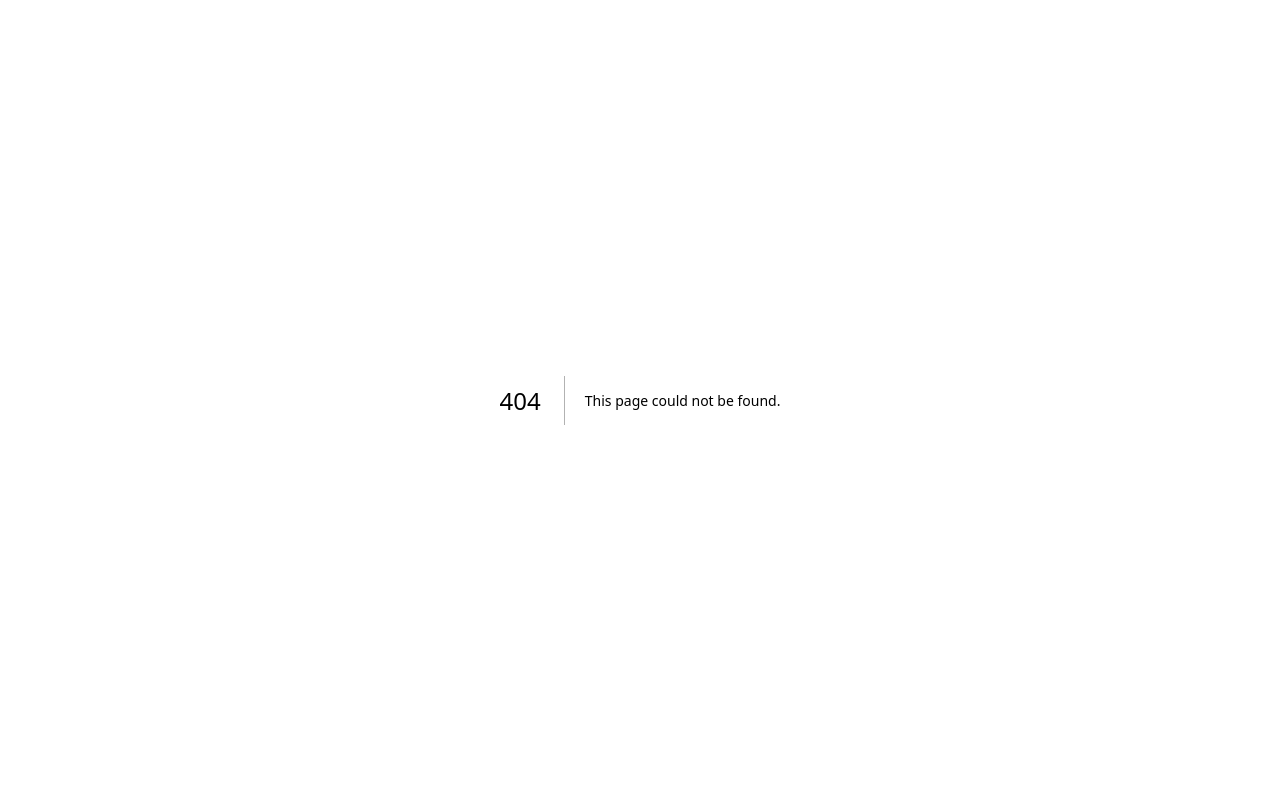
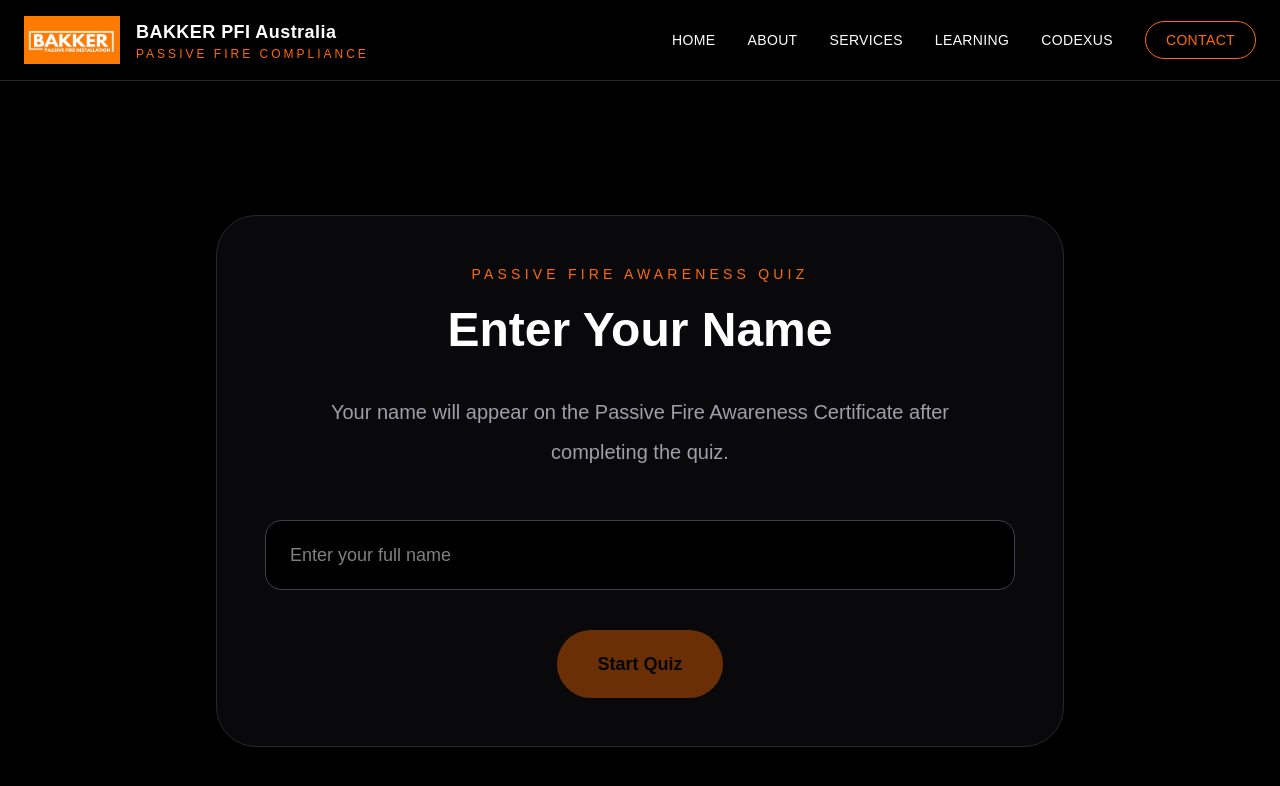
Before and after one commit to bakkerpfi/bpfi-aus, a Next.js app: page /learning/quiz/start in a window 1280 px wide. Before the commit this address had no page. Shown: the top 786 px of the page. Built offline with nearby package versions, Linux system fonts and the light colour scheme.

Commit message:
certificate pdf

```diff
--- a/app/globals.css
+++ b/app/globals.css
@@ -45,3 +45,49 @@ body {
   }
 
 }
+@page {
+  size: A4 portrait;
+  margin: 0;
+}
+
+@media print {
+
+  html,
+  body {
+    width: 210mm;
+    height: 297mm;
+    margin: 0 !important;
+    padding: 0 !important;
+    overflow: hidden !important;
+    background: white !important;
+  }
+
+  body * {
+    visibility: hidden;
+  }
+
+  #certificate,
+  #certificate * {
+    visibility: visible;
+  }
+
+  #certificate {
+    position: absolute;
+    left: 0;
+    top: 0;
+    width: 210mm !important;
+    height: 297mm !important;
+    margin: 0 !important;
+    padding: 18mm !important;
+    border: none !important;
+    border-radius: 0 !important;
+    box-shadow: none !important;
+    overflow: hidden !important;
+    page-break-after: avoid !important;
+  }
+
+  nav,
+  button {
+    display: none !important;
+  }
+}
--- a/app/learning/certificate/page.tsx
+++ b/app/learning/certificate/page.tsx
@@ -55,12 +55,12 @@ function CertificateContent() {
   };
 
   return (
-    <section className="flex min-h-screen flex-col items-center justify-center px-6 py-24">
+    <section className="flex flex-col items-center justify-center px-4 py-10">
 
       <div
         ref={certificateRef}
         id="certificate"
-        className="w-full max-w-5xl rounded-[40px] border border-orange-500 bg-zinc-950 p-12 shadow-2xl"
+        className="mx-auto flex h-[1080px] w-[760px] flex-col justify-between overflow-hidden rounded-[20px] border border-orange-500 bg-zinc-950 p-10 shadow-2xl"
       >
 
         {/* HEADER */}
@@ -95,7 +95,7 @@ function CertificateContent() {
 
           <p className="mx-auto mt-12 max-w-3xl text-xl leading-10 text-zinc-400">
             For successfully completing the
-            BAKKER PFI Pte Ltd Passive Fire Learning Quiz
+            BAKKER PFI Ltd Passive Fire Learning Quiz
             and demonstrating a basic understanding of passive fire protection systems,
             fire compartmentation and compliance principles.
           </p>
@@ -112,7 +112,7 @@ function CertificateContent() {
             </p>
 
             <p className="mt-4 text-2xl font-bold">
-              BAKKER PFI Pte Ltd
+              BAKKER PFI Ltd
             </p>
 
             <p className="mt-2 text-zinc-500">
@@ -127,13 +127,13 @@ function CertificateContent() {
               Learning Centre
             </p>
 
-            <p className="mt-4 text-2xl font-bold">
-              Singapore
-            </p>
+<p className="mt-4 text-2xl font-bold">
+  Sydney, Australia
+</p>
 
-            <p className="mt-2 text-zinc-500">
-              www.bakkerpfi.sg
-            </p>
+<p className="mt-2 text-zinc-500">
+  www.bakkerpfi.com
+</p>
 
           </div>
 
--- a/app/learning/quiz/page.tsx
+++ b/app/learning/quiz/page.tsx
@@ -241,8 +241,8 @@ export default function QuizPage() {
 
           <div className="mt-14">
 
-            <Link
-              href="/learning/quiz/start"
+<Link
+  href="/learning/quiz/start"
               className="rounded-full bg-orange-500 px-10 py-5 text-lg font-semibold text-black transition hover:bg-orange-400"
             >
               Start Quiz
--- /dev/null
+++ b/app/learning/quiz/start/page.tsx
@@ -0,0 +1,230 @@
+"use client";
+
+import { useState } from "react";
+import { useRouter } from "next/navigation";
+import Navbar from "@/components/Navbar";
+
+const questions = [
+  {
+    question:
+      "What is the purpose of passive fire protection?",
+    options: [
+      "To stop all fires instantly",
+      "To slow the spread of fire and smoke",
+      "To replace sprinklers",
+      "To cool buildings",
+    ],
+    answer:
+      "To slow the spread of fire and smoke",
+  },
+  {
+    question:
+      "What happens when a service penetrates a fire-rated wall?",
+    options: [
+      "Nothing is required",
+      "It must be fire stopped",
+      "It can remain open",
+      "Only paint is required",
+    ],
+    answer:
+      "It must be fire stopped",
+  },
+  {
+    question:
+      "What is a fire door designed to do?",
+    options: [
+      "Stay open permanently",
+      "Improve ventilation",
+      "Maintain compartmentation",
+      "Replace smoke alarms",
+    ],
+    answer:
+      "Maintain compartmentation",
+  },
+  {
+    question:
+      "What is one common passive fire defect?",
+    options: [
+      "Clean windows",
+      "Unsealed penetrations",
+      "Paint colour",
+      "Carpet tiles",
+    ],
+    answer:
+      "Unsealed penetrations",
+  },
+  {
+    question:
+      "Why are smoke seals important on fire doors?",
+    options: [
+      "They improve decoration",
+      "They stop doors rattling",
+      "They help limit smoke spread",
+      "They make doors lighter",
+    ],
+    answer:
+      "They help limit smoke spread",
+  },
+];
+
+export default function QuizStartPage() {
+
+  const router = useRouter();
+
+  const [name, setName] =
+    useState("");
+
+  const [started, setStarted] =
+    useState(false);
+
+  const [currentQuestion, setCurrentQuestion] =
+    useState(0);
+
+  const [score, setScore] =
+    useState(0);
+
+  const [completed, setCompleted] =
+    useState(false);
+
+  const handleAnswer = (
+    selected: string
+  ) => {
+
+    if (
+      selected ===
+      questions[currentQuestion].answer
+    ) {
+      setScore(score + 1);
+    }
+
+    const nextQuestion =
+      currentQuestion + 1;
+
+    if (
+      nextQuestion < questions.length
+    ) {
+      setCurrentQuestion(nextQuestion);
+    } else {
+      setCompleted(true);
+    }
+  };
+
+  return (
+    <main className="min-h-screen bg-black text-white">
+
+      <Navbar />
+
+      <section className="mx-auto flex min-h-screen max-w-4xl items-center justify-center px-6 py-24">
+
+        <div className="w-full rounded-[40px] border border-zinc-800 bg-zinc-950 p-12">
+
+          {!started ? (
+
+            <div className="text-center">
+
+              <p className="mb-4 text-sm uppercase tracking-[0.3em] text-orange-500">
+                Passive Fire Awareness Quiz
+              </p>
+
+              <h1 className="text-5xl font-bold leading-tight">
+                Enter Your Name
+              </h1>
+
+              <p className="mx-auto mt-8 max-w-2xl text-xl leading-10 text-zinc-400">
+                Your name will appear on the Passive Fire Awareness Certificate after completing the quiz.
+              </p>
+
+              <input
+                type="text"
+                value={name}
+                onChange={(e) =>
+                  setName(e.target.value)
+                }
+                placeholder="Enter your full name"
+                className="mt-12 w-full rounded-2xl border border-zinc-700 bg-black px-6 py-5 text-lg text-white outline-none transition focus:border-orange-500"
+              />
+
+              <button
+                onClick={() => setStarted(true)}
+                disabled={!name.trim()}
+                className="mt-10 rounded-full bg-orange-500 px-10 py-5 text-lg font-semibold text-black transition hover:bg-orange-400 disabled:cursor-not-allowed disabled:opacity-40"
+              >
+                Start Quiz
+              </button>
+
+            </div>
+
+          ) : !completed ? (
+
+            <>
+              <p className="mb-4 text-sm uppercase tracking-[0.3em] text-orange-500">
+                Question {currentQuestion + 1} of {questions.length}
+              </p>
+
+              <h1 className="text-4xl font-bold leading-tight md:text-5xl">
+                {questions[currentQuestion].question}
+              </h1>
+
+              <div className="mt-12 grid gap-4">
+
+                {questions[currentQuestion].options.map(
+                  (option) => (
+
+                    <button
+                      key={option}
+                      onClick={() =>
+                        handleAnswer(option)
+                      }
+                      className="rounded-2xl border border-zinc-700 px-6 py-5 text-left text-lg transition hover:border-orange-500 hover:bg-orange-500 hover:text-black"
+                    >
+                      {option}
+                    </button>
+
+                  )
+                )}
+
+              </div>
+            </>
+
+          ) : (
+
+            <div className="text-center">
+
+              <p className="mb-4 text-sm uppercase tracking-[0.3em] text-orange-500">
+                Quiz Completed
+              </p>
+
+              <h1 className="text-5xl font-bold">
+                Your Score:
+              </h1>
+
+              <p className="mt-6 text-7xl font-bold text-orange-500">
+                {score} / {questions.length}
+              </p>
+
+              <p className="mx-auto mt-10 max-w-2xl text-xl leading-10 text-zinc-400">
+                Thank you for completing the Passive Fire Awareness Quiz for Sydney and NSW.
+              </p>
+
+              <button
+                onClick={() =>
+                  router.push(
+                    `/learning/certificate?name=${encodeURIComponent(name)}`
+                  )
+                }
+                className="mt-12 rounded-full bg-orange-500 px-10 py-5 text-lg font-semibold text-black transition hover:bg-orange-400"
+              >
+                Generate Certificate
+              </button>
+
+            </div>
+
+          )}
+
+        </div>
+
+      </section>
+
+    </main>
+  );
+}
--- a/app/page.tsx
+++ b/app/page.tsx
@@ -13,7 +13,7 @@ export default function HomePage() {
 
 {/* BACKGROUND IMAGE */}
 <div
-          className="absolute inset-0 bg-cover bg-center opacity-30"
+  className="absolute inset-0 bg-cover bg-center opacity-90"
   style={{
     backgroundImage:
       "url('/sydney.png')",
@@ -21,7 +21,7 @@ export default function HomePage() {
 />
 
 {/* OVERLAY */}
-        <div className="absolute inset-0 bg-black/60" />
+<div className="absolute inset-0 bg-black/15" />
 
         {/* CONTENT */}
         <div className="relative mx-auto max-w-7xl px-6 py-32 md:py-44">
```
Lines whose indentation alone changed are shown as unchanged.
